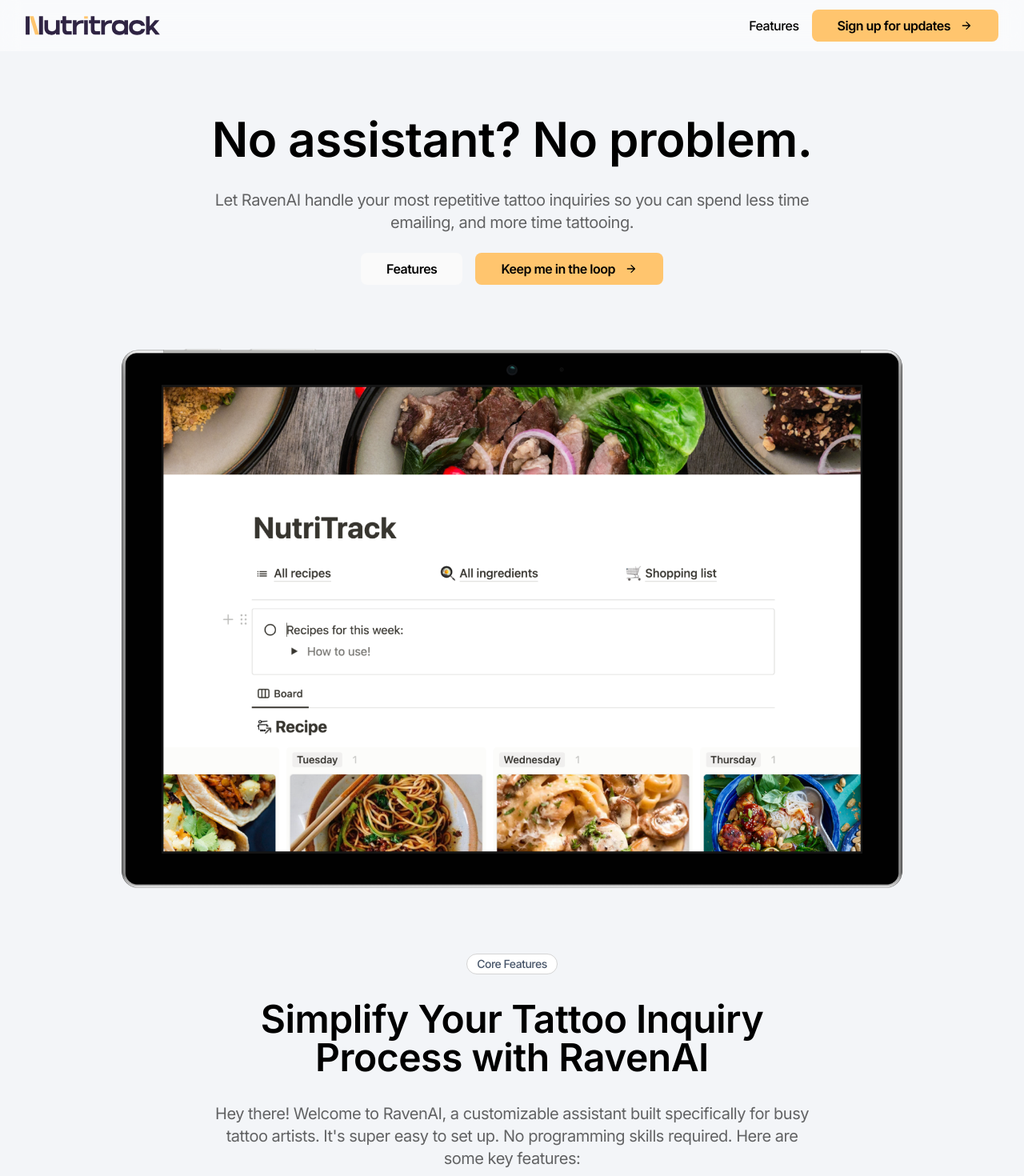
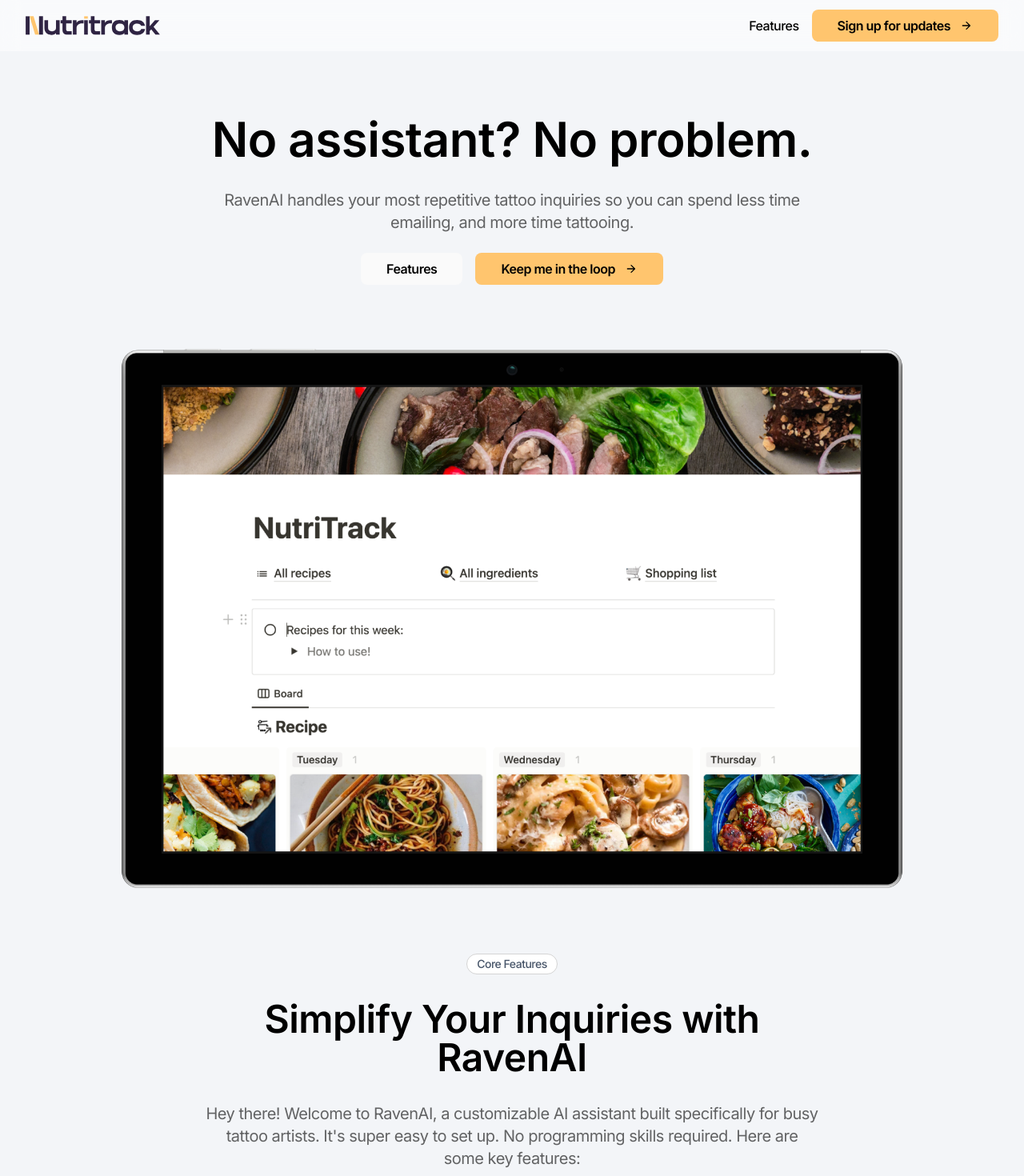
Before and after one commit to CarlsJr4/raven-landing, a Next.js app: page / in a window 1280 px wide. Shown: the top 1470 px of the page at 80% size. Built offline with nearby package versions, Linux system fonts and the light colour scheme.

Commit message:
Updates hero copy

```diff
--- a/components/Banner/HomeBanner.js
+++ b/components/Banner/HomeBanner.js
@@ -21,7 +21,7 @@ export const HomeBanner = () => {
                 <MotionBTTContainer transition={{ delay: 0.6, duration: 0.5 }}>
                     <Content className="text-center" alignment="center">
                         <p>
-                            Let RavenAI handle your most repetitive tattoo
+                            RavenAI handles your most repetitive tattoo
                             inquiries so you can spend less time emailing, and
                             more time tattooing.{" "}
                         </p>
--- a/pages/index.js
+++ b/pages/index.js
@@ -42,13 +42,12 @@ export default function Home() {
                                 className="text-center mx-auto"
                                 type="default"
                             >
-                                Simplify Your Tattoo Inquiry Process with
-                                RavenAI
+                                Simplify Your Inquiries with RavenAI
                             </PageTitle>
                             <Content className="text-center" alignment="center">
                                 <p>
                                     Hey there! Welcome to RavenAI, a
-                                    customizable assistant built specifically
+                                    customizable AI assistant built specifically
                                     for busy tattoo artists. It&apos;s super
                                     easy to set up. No programming skills
                                     required. Here are some key features:
```
